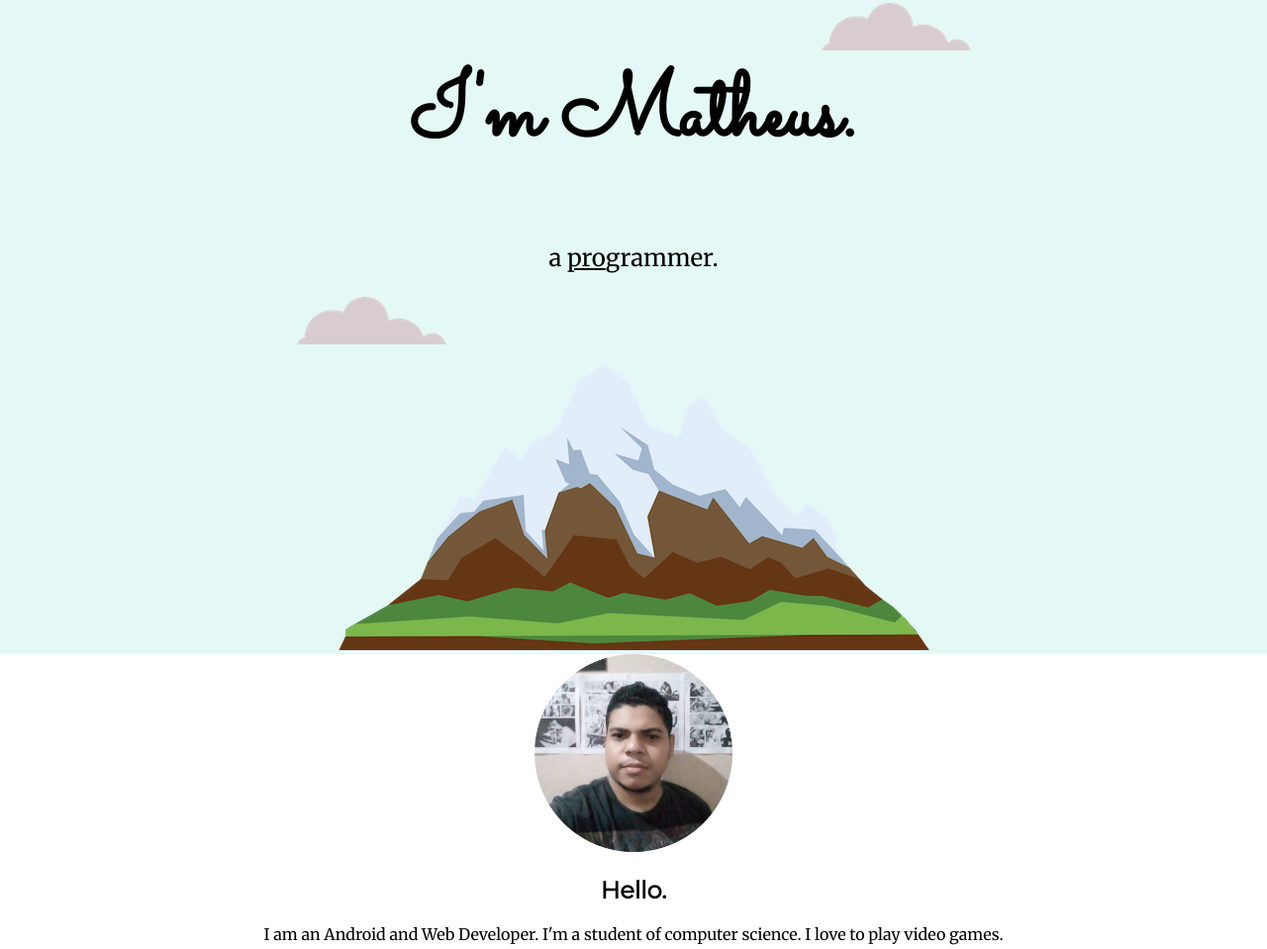
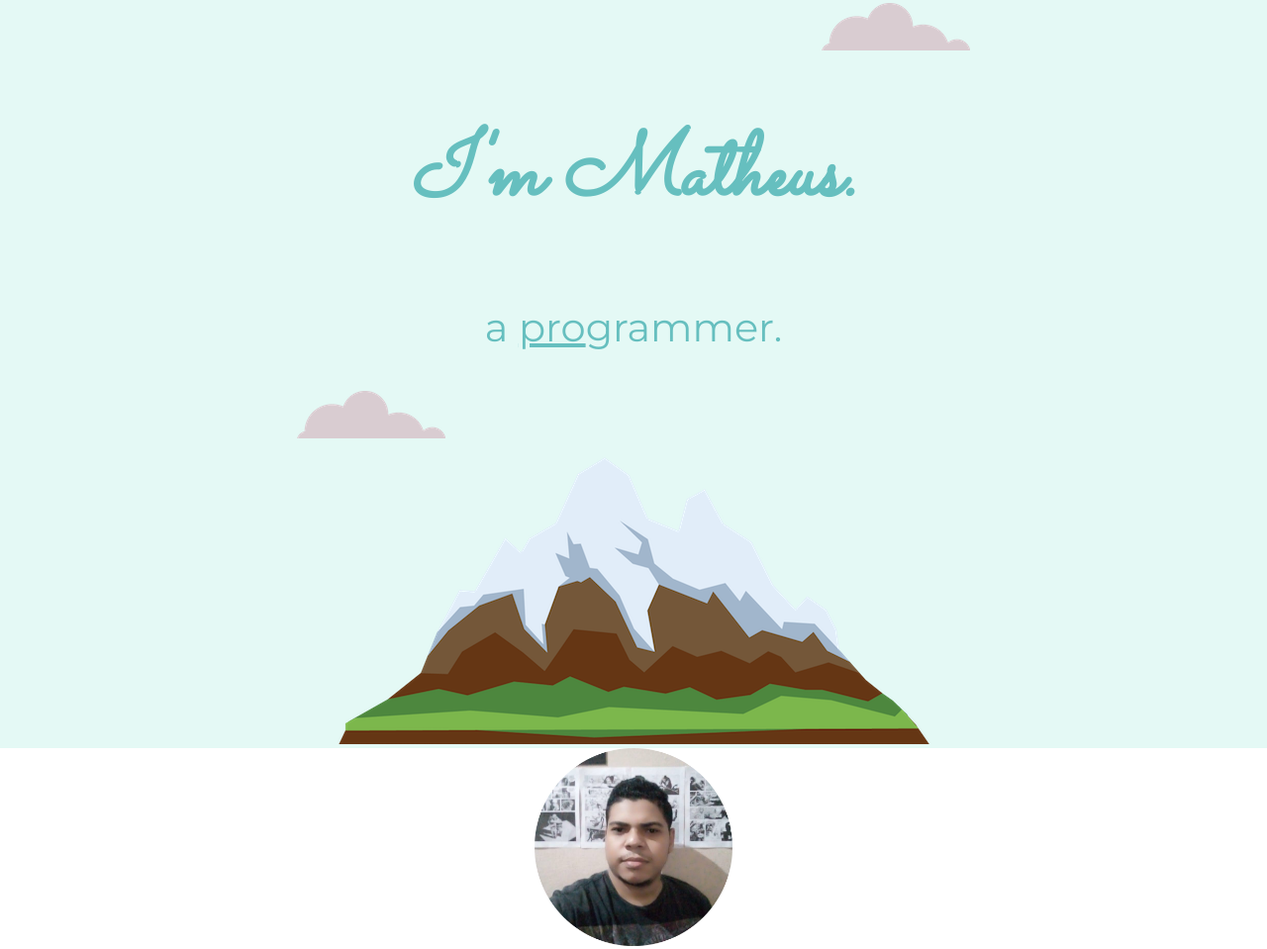
Before and after one commit to Matheus-Tankian/personal-site, a plain HTML site: page index.html in a window 1280 px wide. Shown: the part 47-1006 px from the top of the page at 99% size. Drawn offline with Linux system fonts and the light colour scheme.

Commit message:
topcssfeito

```diff
--- a/css/styles.css
+++ b/css/styles.css
@@ -5,20 +5,31 @@ body{
  }
 
  h1{
-   margin-top: 0;
+     color: #66bfbf;
+    margin-top: 50px auto 0 auto;
     font-family: 'Sacramento', cursive;
     font-size: 5.625rem;
  }
 
-.top-conatainer p{
-    font-size: 1.5rem;
+
+
+ h2{
+    color: #66bfbf;
+     font-family: 'Montserrat', sans-serif;
+     font-size: 2.5rem;
+     font-style: normal;
+
  }
-h2{
+
+ h3{
+    color: #11999e;
      font-family: 'Montserrat', sans-serif;
  }
 
-h3{
+ .top-conatainer p{
     font-family: 'Montserrat', sans-serif;
+    color: #66bfbf;
+    font-size: 2.5rem;
 }
 
  .top-conatainer{
--- a/index.html
+++ b/index.html
@@ -14,7 +14,7 @@
 
     <div class="top-conatainer">
         <img  class="top-cloud" src="images/cloud.png" alt="cloud-img">
-        <h1>I'm Matheus.</h1>
+        <h1><em>I'm Matheus.</em></h1>
         <p>a <span class="pro">pro</span>grammer.</p>
         <img class="bottom-cloud" src="images/cloud.png" alt="cloud-img">
         <img src="images/mountain.png" alt="mountain-img">
```
Lines whose indentation alone changed are shown as unchanged.
